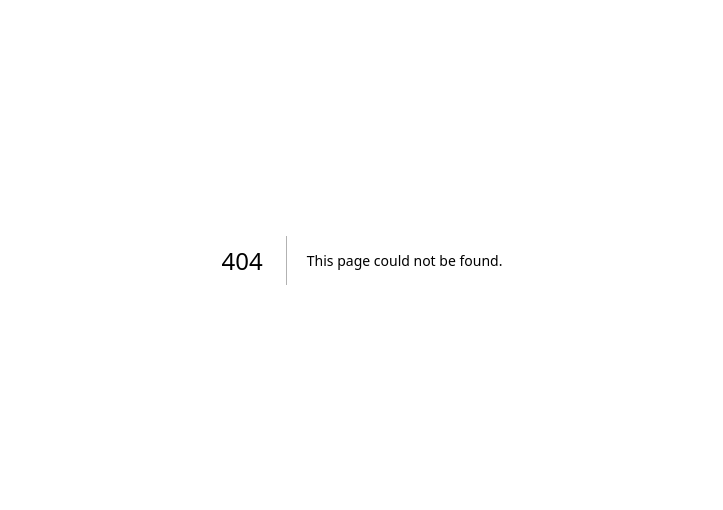
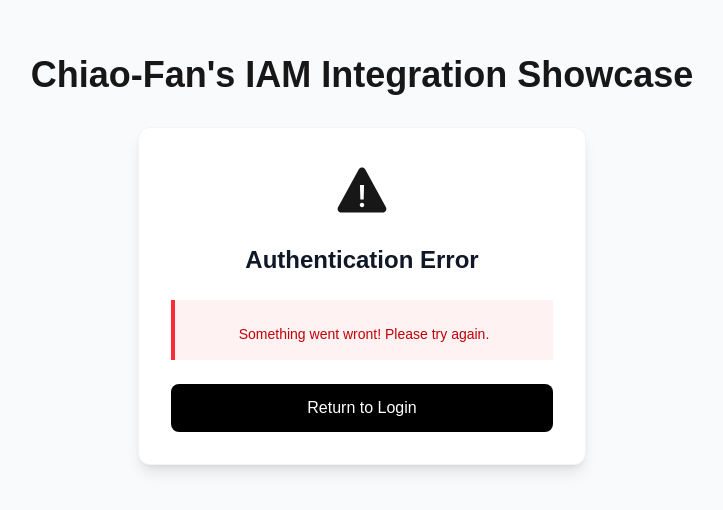
Before and after one commit to ChiaoFan/next-iam-integration-showcase, a Next.js app: page /error in a window 1280 px wide. Before the commit this address had no page. Shown: the part 140-650 px from the top of the page, without its empty margins (278-1001 px from the left). Built offline with nearby package versions, Linux system fonts and the light colour scheme.

Commit message:
Add error page & debug the url error pending

```diff
--- /dev/null
+++ b/app/components/LoginButton.tsx
@@ -0,0 +1,38 @@
+"use client";
+
+import { signIn } from "next-auth/react";
+import { FaGithub, FaGoogle } from "react-icons/fa";
+
+interface LoginButtonProps {
+  provider: "github" | "google";
+}
+
+export default function LoginButton({ provider }: LoginButtonProps) {
+  const handleLogin = async () => {
+    // 1. THE FIX: This clears the "?error=..." from the URL bar
+    // so the user doesn't see an old error after logging in successfully.
+    if (typeof window !== "undefined") {
+      const cleanUrl = window.location.pathname;
+      window.history.replaceState({}, "", cleanUrl);
+    }
+
+    // 2. Start the Auth.js sign-in process
+    await signIn(provider);
+  };
+
+  const isGithub = provider === "github";
+
+  return (
+    <button
+      onClick={handleLogin}
+      className="w-full flex items-center justify-center gap-3 px-6 py-3 rounded-lg font-medium transition-all bg-black hover:bg-gray-800 text-white cursor-pointer"
+    >
+      {isGithub ? (
+        <FaGithub className="text-xl" />
+      ) : (
+        <FaGoogle className="text-xl" />
+      )}
+      <span>Login with {isGithub ? "GitHub" : "Google"}</span>
+    </button>
+  );
+}
--- /dev/null
+++ b/app/error/page.tsx
@@ -0,0 +1,51 @@
+import Link from "next/link";
+import { IoIosWarning } from "react-icons/io";
+
+export default async function AuthErrorPage({
+  searchParams,
+}: {
+  searchParams: Promise<{ error?: string }>;
+}) {
+  const { error } = await searchParams;
+
+  const errorMessageMap: Record<string, string> = {
+    //Auth.js returned error message
+    Configuration:
+      "There is a problem with the server configuration. Check your environment variables.",
+    AccessDenied: "You do not have permission to sign in.",
+    Verification:
+      "The sign-in link is no longer valid or has already been used.",
+    Default: "Something went wront! Please try again.",
+  };
+
+  const errorMessage = error
+    ? errorMessageMap[error] || errorMessageMap.Default
+    : errorMessageMap.Default;
+
+  return (
+    <div className="flex min-h-screen flex-col items-center justify-center p-6 bg-gray-50">
+      <h1 className="text-4xl font-bold mb-8">
+        Chiao-Fan&apos;s IAM Integration Showcase
+      </h1>
+      <div className="w-full max-w-md p-8 space-y-6 bg-white rounded-xl shadow-lg border border-gray-100 text-center">
+        <IoIosWarning className="text-6xl mx-auto" />
+
+        <h1 className="text-2xl font-bold text-gray-900">
+          Authentication Error
+        </h1>
+
+        <div className="p-4 bg-red-50 border-l-4 border-red-500 text-red-700 text-sm">
+          <p className="font-mono">{error}</p>
+          <p className="mt-2">{errorMessage}</p>
+        </div>
+
+        <Link
+          href="/"
+          className="inline-block w-full py-3 px-4 bg-black text-white rounded-lg font-medium hover:bg-gray-800 transition-colors"
+        >
+          Return to Login
+        </Link>
+      </div>
+    </div>
+  );
+}
--- a/app/page.tsx
+++ b/app/page.tsx
@@ -1,6 +1,5 @@
-// src/app/page.tsx (or app/page.tsx if you don't have src folder)
-import { auth, signIn, signOut } from "@/auth";
-import { FaGithub, FaGoogle } from "react-icons/fa";
+import { auth, signOut } from "@/auth";
+import LoginButton from "./components/LoginButton";
 
 export default async function Home({
   searchParams,
@@ -18,20 +17,20 @@ export default async function Home({
       <div>
         {error && (
           <div className="bg-red-100 text-red-600 p-4 rounded-md mb-4">
-            Oops! Something went wrong with the login. Please try again.
+            {error === "OAuthCallbackError"
+              ? "There was a problem linking your account. Please check your credentials."
+              : "An unexpected error occurred."}
           </div>
         )}
-        {/* Your login buttons here */}
       </div>
       {session ? (
         <div className="text-center max-w-2xl mx-auto">
-          {" "}
           {/* Added max-w-2xl and mx-auto for better readability */}
           <h2 className="text-2xl font-semibold mb-4 text-green-600">
             Authentication Successful!
           </h2>
           <p className="mb-6 text-lg">
-            Welcome back,{" "}
+            Welcome back,
             <span className="font-bold text-blue-700">
               {session.user?.name}
             </span>
@@ -57,28 +56,8 @@ export default async function Home({
         </div>
       ) : (
         <div className="flex flex-col gap-4 w-full max-w-xs">
-          <form
-            className="w-full"
-            action={async () => {
-              "use server";
-              await signIn("github");
-            }}
-          >
-            <button className="w-full flex items-center justify-center gap-3 bg-black hover:bg-gray-800 text-white px-6 py-3 rounded-lg">
-              <FaGithub /> <span>Login with GitHub</span>
-            </button>
-          </form>
-          <form
-            className="w-full"
-            action={async () => {
-              "use server";
-              await signIn("google");
-            }}
-          >
-            <button className="w-full flex items-center justify-center gap-3 bg-black hover:bg-gray-800 text-white px-6 py-3 rounded-lg">
-              <FaGoogle /> <span>Login with Google</span>
-            </button>
-          </form>
+          <LoginButton provider="github" />
+          <LoginButton provider="google" />
         </div>
       )}
     </main>
--- a/auth.ts
+++ b/auth.ts
@@ -1,4 +1,3 @@
-// auth.ts (直接放在根目錄)
 import NextAuth from "next-auth";
 import GitHub from "next-auth/providers/github";
 import Google from "next-auth/providers/google";
@@ -6,7 +5,7 @@ import Google from "next-auth/providers/google";
 export const { handlers, signIn, signOut, auth } = NextAuth({
   providers: [GitHub, Google],
   pages: {
-    signIn: "/", // Or whenever your login buttons are located
-    error: "/", // Redirect back to home on error to show a custom message
+    signIn: "/",
+    error: "/error",
   },
 });
```
